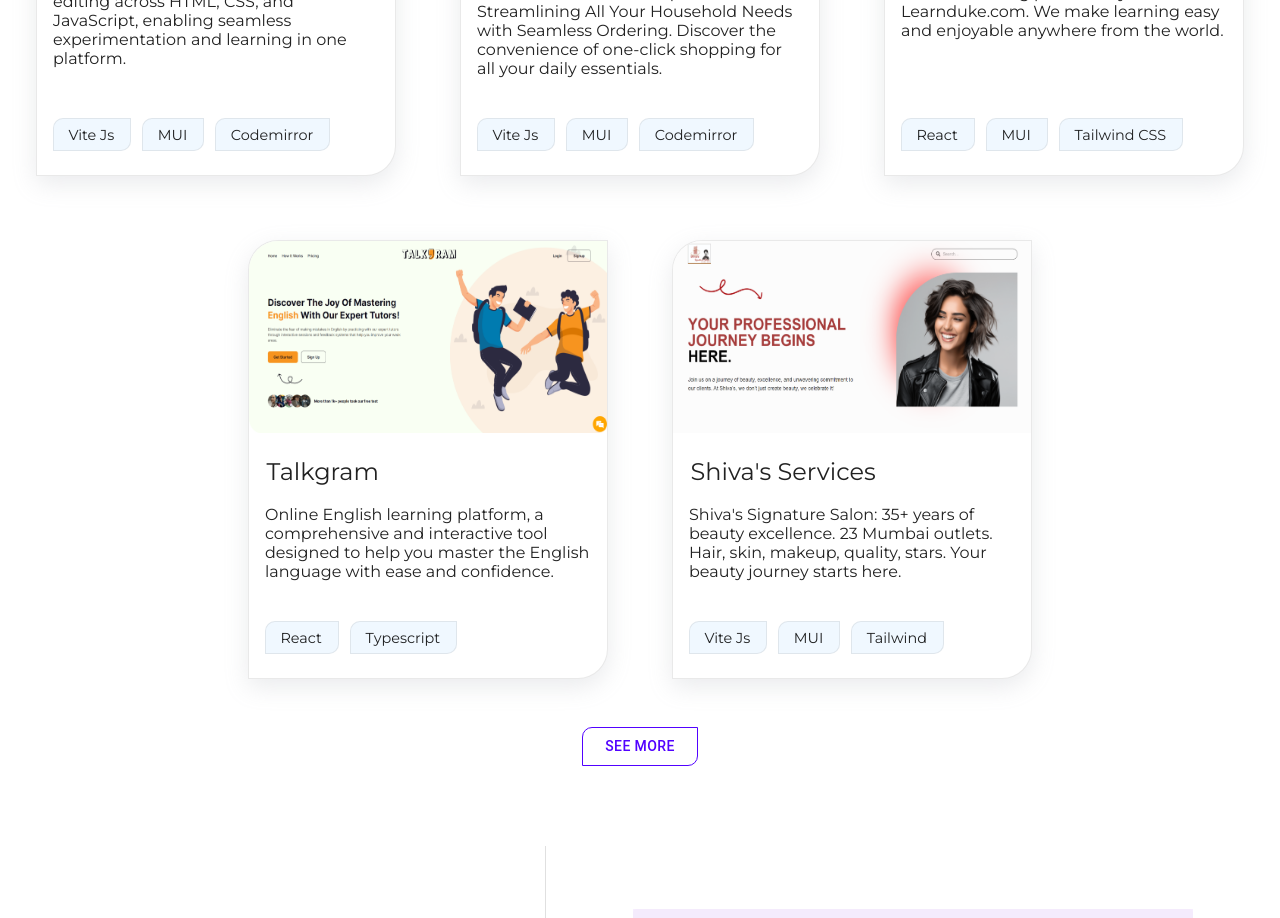
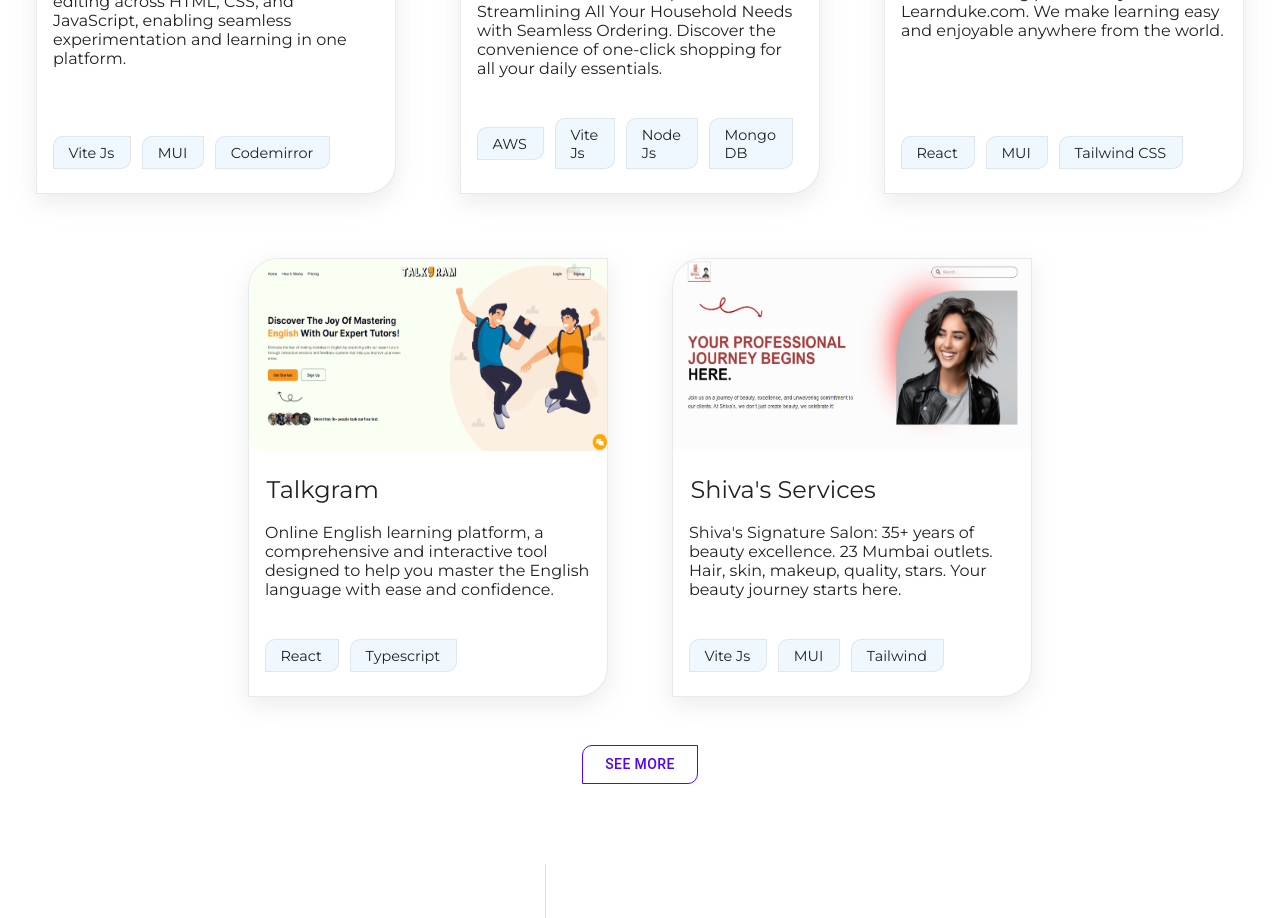
Before and after one commit to Swetha-Baskaran/portfolio2.0, a Next.js app: page / in a window 1280 px wide. Shown: the part 2880-3798 px from the top of the page. Built offline with nearby package versions, Linux system fonts and the light colour scheme.

Commit message:
Update projects.js

```diff
--- a/data/projects.js
+++ b/data/projects.js
@@ -16,7 +16,7 @@
 		group: "1",
 		link: "https://www.kankariyasupermarket.in",
 		img: `/assets/projects/kankariya.png`,
-		technologies: ["Vite Js", "MUI", "Codemirror"],
+		technologies: ["AWS", "Vite Js", "Node Js", "Mongo DB"],
 		details:
 			"Your Ultimate Online Supermarket: Streamlining All Your Household Needs with Seamless Ordering. Discover the convenience of one-click shopping for all your daily essentials.",
 	},
```
